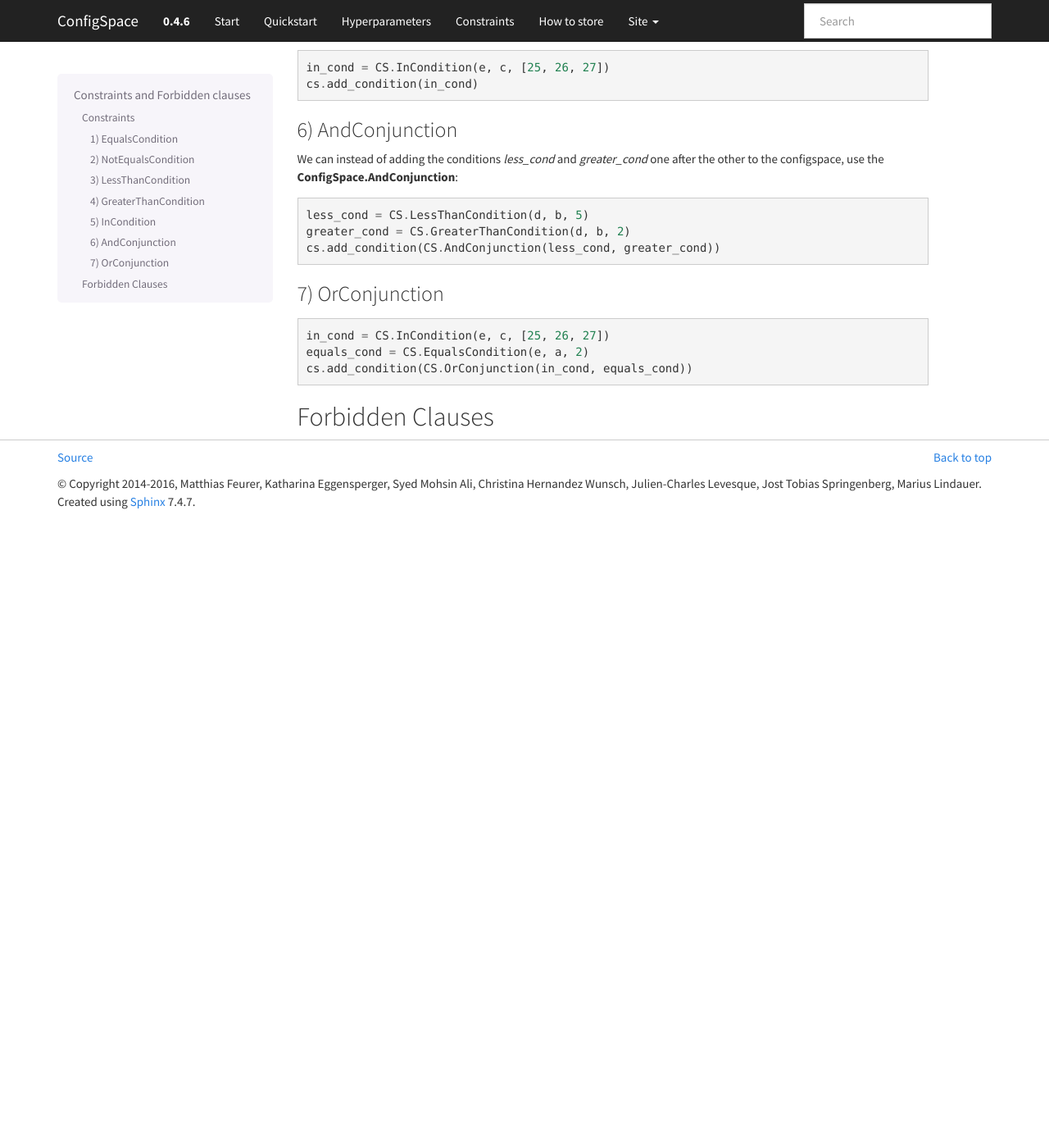
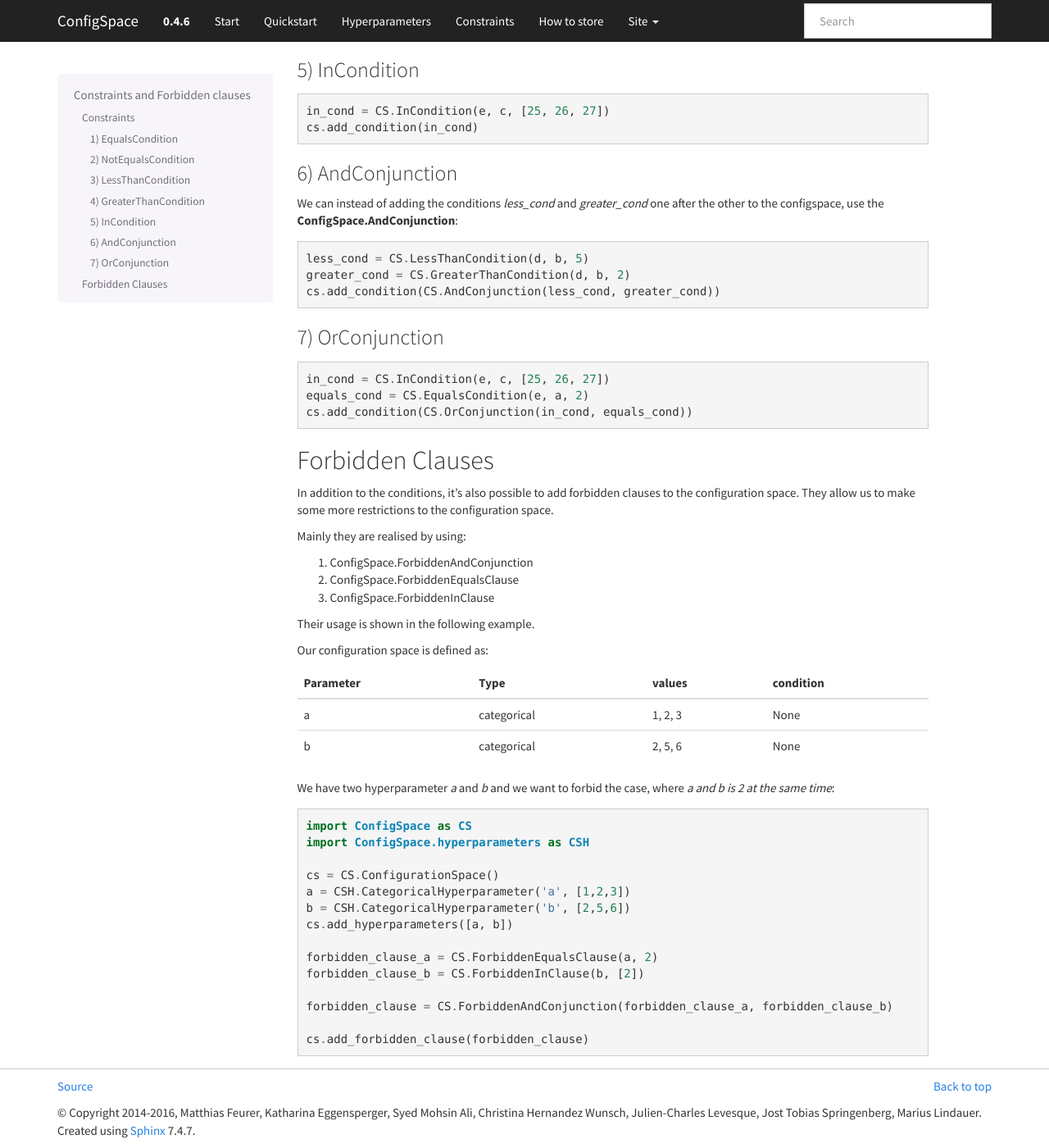
Before and after one commit to automl/ConfigSpace, a Sphinx documentation site: the page built from docs/source/constraints.rst, in a window 1280 px wide and 1400 px high, scrolled down 1529 px. Shown: the whole window at 82% size. Built offline with Sphinx 7.4.7, drawn with Linux system fonts in a browser that asks for light colours; the version number is read from the project's files by our own code; before the commit the page ends 2162 px from its top, so only the background shows below that; some of the changed text lies outside the part shown.

Commit message:
constraints

```diff
--- a/docs/source/constraints.rst
+++ b/docs/source/constraints.rst
@@ -16,6 +16,7 @@ ConfigSpace contains the following conditions:
 5) InCondition
 
 For more powerful conditions, it is possible to use the conjunction "AND" and "OR":
+
 6) AndConjunction
 7) OrConjunction
 
@@ -113,3 +114,41 @@ one after the other to the configspace, use the **ConfigSpace.AndConjunction**::
 
 Forbidden Clauses
 -----------------
+
+In addition to the conditions, it's also possible to add forbidden clauses to the configuration space.
+They allow us to make some more restrictions to the configuration space.
+
+Mainly they are realised by using:
+
+1) ConfigSpace.ForbiddenAndConjunction
+2) ConfigSpace.ForbiddenEqualsClause
+3) ConfigSpace.ForbiddenInClause
+
+Their usage is shown in the following example.
+
+Our configuration space is defined as:
+
++------------------------+---------------+----------+---------------------------+
+| Parameter              | Type          | values   |  condition                |
++========================+===============+==========+===========================+
+| a                      | categorical   | 1, 2, 3  |  None                     |
++------------------------+---------------+----------+---------------------------+
+| b                      | categorical   | 2, 5, 6  |  None                     |
++------------------------+---------------+----------+---------------------------+
+
+We have two hyperparameter *a* and *b* and we want to forbid the case, where *a and b is 2 at the same time*::
+
+    import ConfigSpace as CS
+    import ConfigSpace.hyperparameters as CSH
+
+    cs = CS.ConfigurationSpace()
+    a = CSH.CategoricalHyperparameter('a', [1,2,3])
+    b = CSH.CategoricalHyperparameter('b', [2,5,6])
+    cs.add_hyperparameters([a, b])
+
+    forbidden_clause_a = CS.ForbiddenEqualsClause(a, 2)
+    forbidden_clause_b = CS.ForbiddenInClause(b, [2])
+
+    forbidden_clause = CS.ForbiddenAndConjunction(forbidden_clause_a, forbidden_clause_b)
+
+    cs.add_forbidden_clause(forbidden_clause)
```
